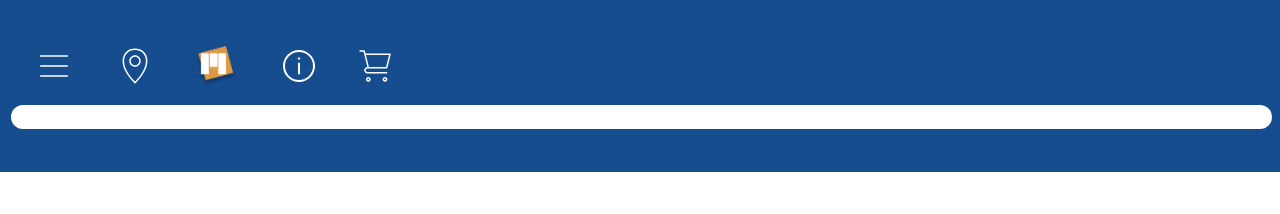
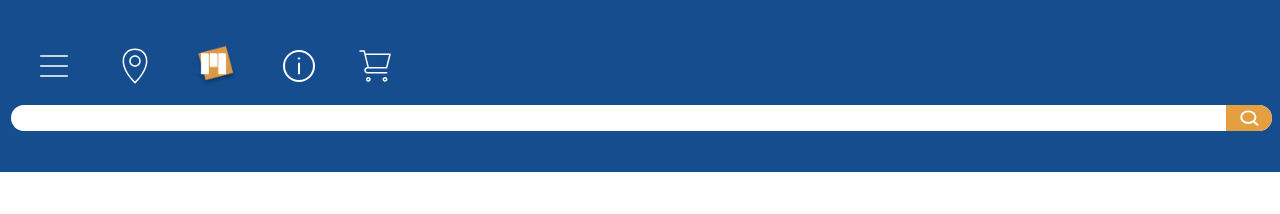
Before and after one commit to JacobMutale1808/micmar, a Next.js app: page / in a window 1280 px wide. Shown: the top 214 px of the page. Built offline with nearby package versions, Linux system fonts and the light colour scheme.

Commit message:
Menu search bar done

```diff
--- a/app/components/NavBar/mobile/SearchBar.tsx
+++ b/app/components/NavBar/mobile/SearchBar.tsx
@@ -1,9 +1,21 @@
+import Image from 'next/image'
+
+import SearchIcon from '@/public/icons/search-icon.svg'
+
+
 const SearchBar = () => {
-    return <div className='pl-[11px] pr-[8px] pb-[33px] pt-[18px]'>
-        <input type="text" className='w-[100%] rounded-mobile-search' />
-        <button className="bg-secondary rounded-mobile-search-button">
+    return <div className='pl-[11px] pr-[8px] pb-[33px] pt-[18px] flex'>
+        <input type="text" className='w-[100%] rounded-mobile-search ' />
 
+        <button className="bg-secondary rounded-mobile-search-button ml-[-46.477px] pl-[11.6px] pr-[10.46px] py-[3px]">
+            <Image
+                src={SearchIcon}
+                alt='Search Icon'
+                width={24.401}
+                height={21}
+            />
         </button>
+
     </div>
 }
 
--- a/tailwind.config.js
+++ b/tailwind.config.js
@@ -25,7 +25,7 @@ module.exports = {
       },
       borderRadius: {
         'mobile-search':'20px',
-        'mobile-search-button': '0px, 20px, 20px, 0px'
+        'mobile-search-button': '0px 20px 20px 0px'
       }
     },
   },
```
